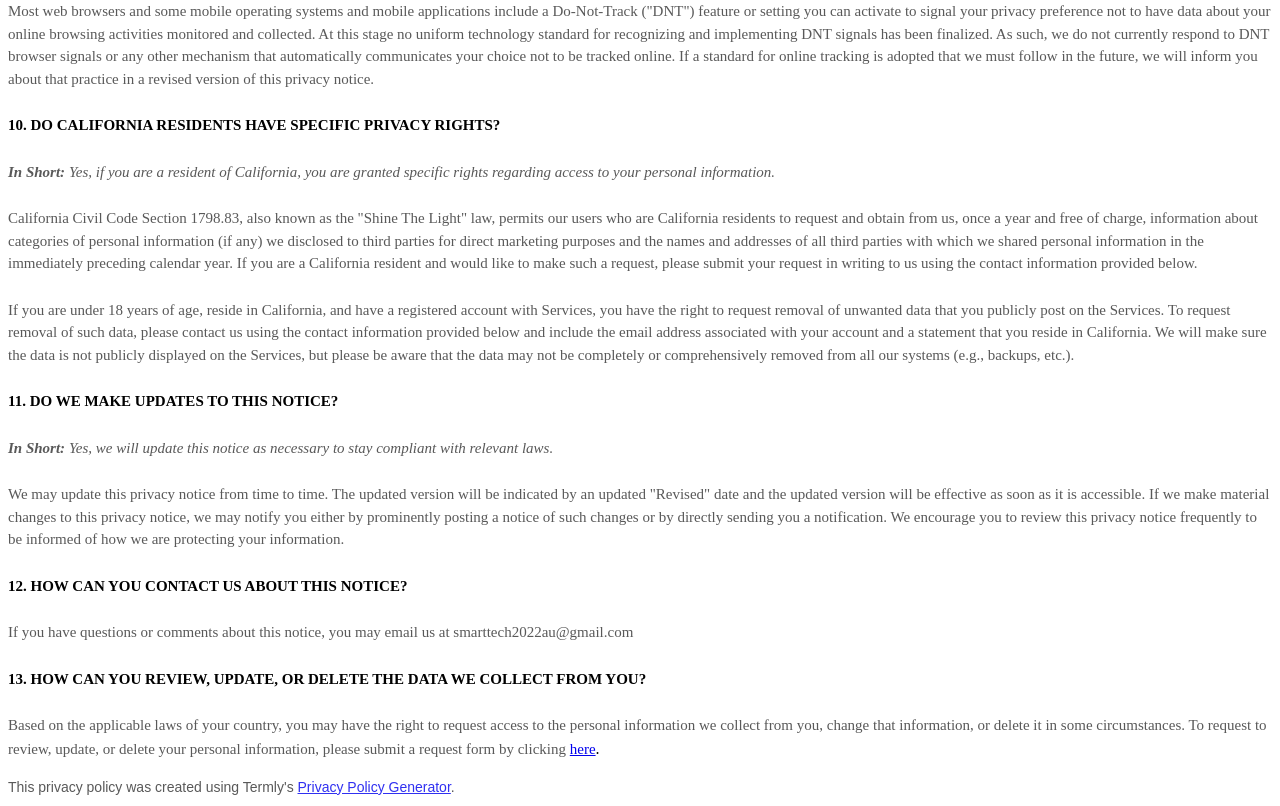
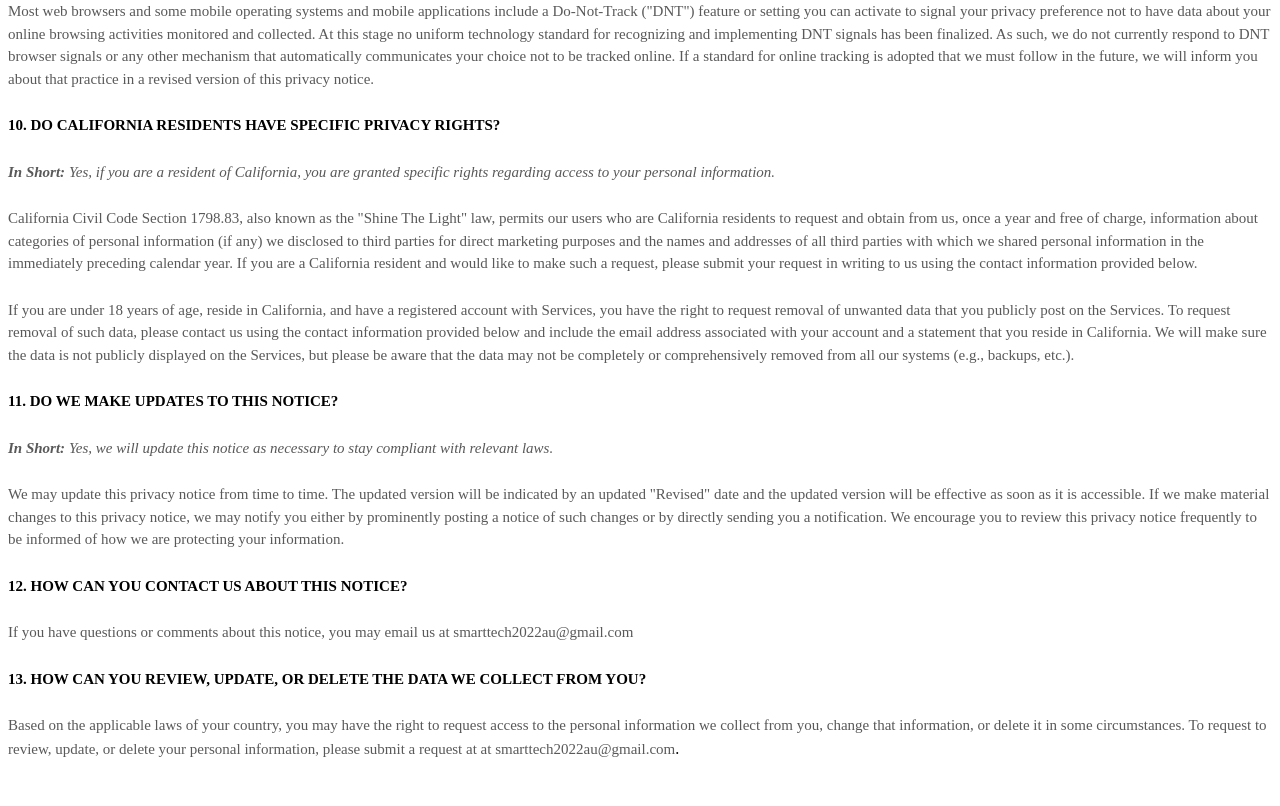
Before and after one commit to smarttechau/smarttechau.github.io, a plain HTML site: page index.html in a window 1280 px wide. Shown: the part 4628-5434 px from the top of the page. After the commit the page ends 5397 px from the top, so only its background shows below. Drawn offline with Linux system fonts and the light colour scheme.

Commit message:
Update index.html

```diff
--- a/index.html
+++ b/index.html
@@ -229,9 +229,7 @@
 <div style="line-height: 1.5;">&nbsp;</div>
 <div id="request" style="line-height: 1.5;"><span style="color: #7f7f7f;"><span style="color: #595959; font-size: 15px;"><span style="font-size: 15px; color: #595959;"><span style="font-size: 15px; color: #595959;"><span id="control" style="color: #000000;"><strong><span data-custom-class="heading_1">13. HOW CAN YOU REVIEW, UPDATE, OR DELETE THE DATA WE COLLECT FROM YOU?</span></strong></span></span></span></span></span></div>
 <div style="line-height: 1.5;">&nbsp;</div>
-<div style="line-height: 1.5;"><span style="font-size: 15px; color: #595959;"><span style="font-size: 15px; color: #595959;"><span data-custom-class="body_text">Based on the applicable laws of your country, you may have the right to request access to the personal information we collect from you, change that information, or delete it in some circumstances. To request to review, update, or delete your personal information, please submit a request form by clicking&nbsp;</span><span style="color: #3030f1;"><span data-custom-class="body_text"><span style="font-size: 15px;"><a href="https://app.termly.io/notify/0eba2bfc-ab7d-4619-a4b1-eba0214a3345" target="_blank" rel="noopener noreferrer" data-custom-class="link">here</a></span></span></span></span></span><span data-custom-class="body_text">.</span></div>
-</div>
-<div style="color: #595959; font-size: 14px; font-family: Arial; padding-top: 16px;">This privacy policy was created using Termly's <a style="color: #3030f1 !important;" href="https://termly.io/products/privacy-policy-generator">Privacy Policy Generator</a>.</div>
+<div style="line-height: 1.5;"><span style="font-size: 15px; color: #595959;"><span style="font-size: 15px; color: #595959;"><span data-custom-class="body_text">Based on the applicable laws of your country, you may have the right to request access to the personal information we collect from you, change that information, or delete it in some circumstances. To request to review, update, or delete your personal information, please submit a request at&nbsp;at smarttech2022au@gmail.com</span></span></span><span data-custom-class="body_text">.</span></div>
 </div>
 </div>
 </div>
@@ -264,3 +262,4 @@
 </div>
 </div>
 </div>
+</div>
```
